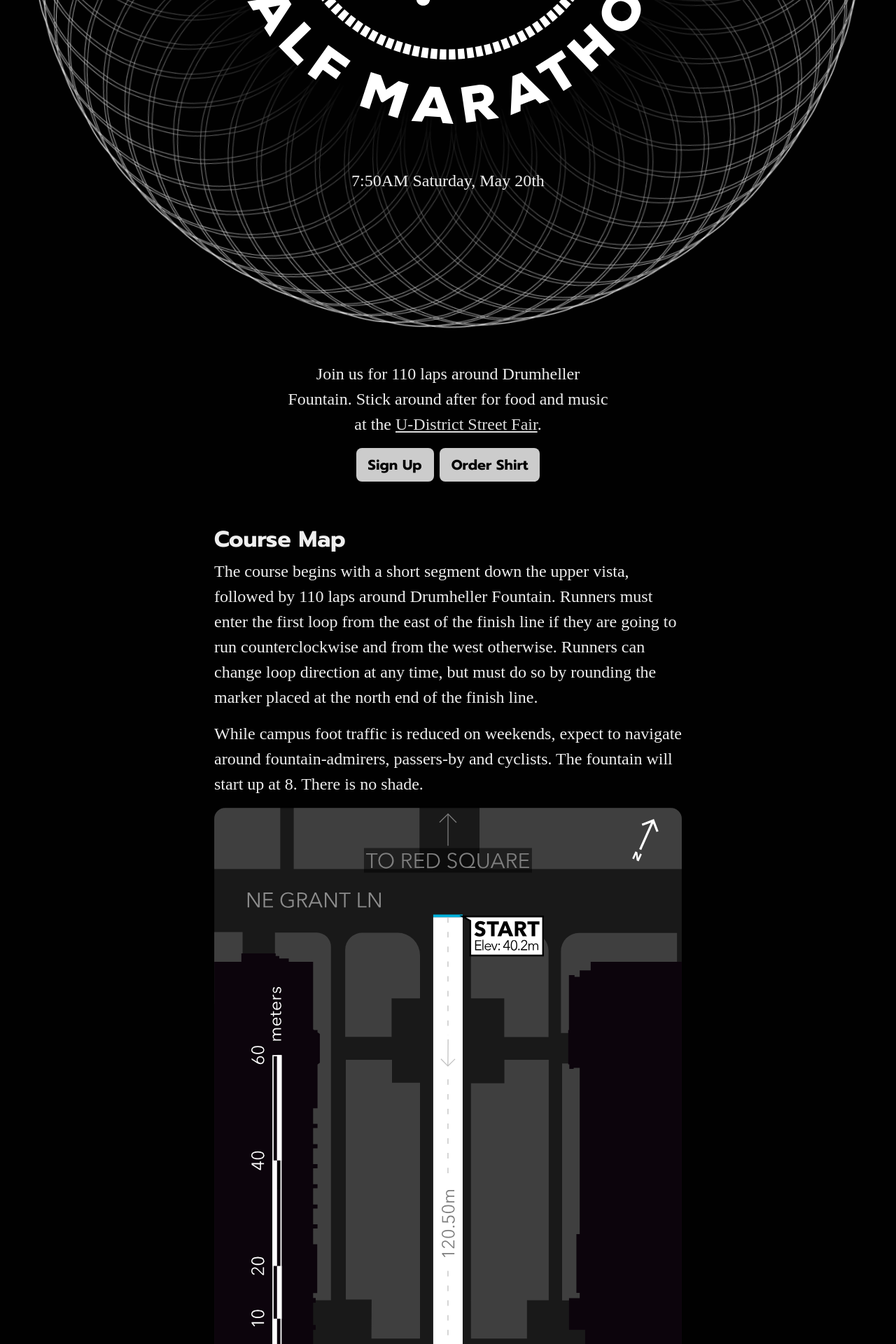
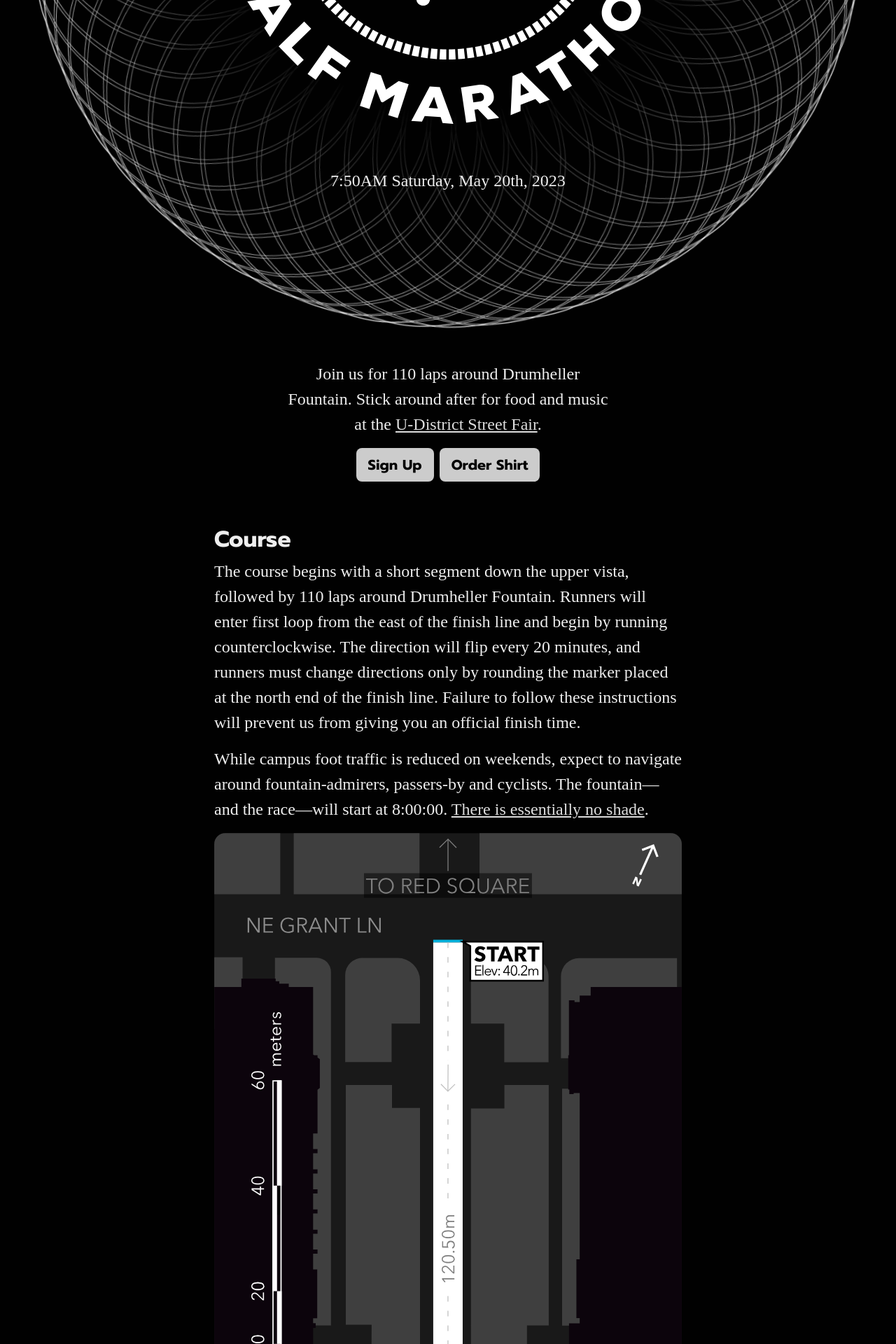
Before and after one commit to raceconditionrunning/raceconditionrunning.github.io, a Jekyll site: the page built from pages/drumheller-half-23.html, in a window 1280 px wide. Shown: the part 600-2520 px from the top of the page at 70% size. Built offline with Jekyll 4.4.1, drawn with Linux system fonts in a browser that asks for light colours; some web fonts are replaced; some of the changed text lies outside the part shown.

Commit message:
DHM procedures, FAQ updates

```diff
--- a/pages/drumheller-half-22.html
+++ b/pages/drumheller-half-22.html
@@ -267,7 +267,7 @@
 
 
         </header>
-        <p class="date">7:30AM Saturday, May 21st</p>
+        <p class="date">7:30AM Saturday, May 21st, 2022</p>
 
     </div>
 </section>
@@ -290,7 +290,7 @@
         <div class="alert alert-dark" role="alert">
             This event took place in 2022. Looking for <a href="{{ site.baseurl }}/dhm">a more recent Drumheller Half</a>?
         </div>
-        <h2>Course Map</h2>
+        <h2 id="course">Course</h2>
         <p>We will run on the concrete slab that encircles Drumheller Fountain. While campus foot traffic is reduced on weekends, you can still expect to navigate around fountain-admirers, passers-by and cyclists. The fountain will be on starting at 8. There is no shade.</p>
         <img src="{{ site.baseurl }}/img/dhm22/dhm-course-map.svg" />
     </div>
@@ -298,7 +298,7 @@
 
 <section>
     <div class="container">
-        <h2>FAQ</h2>
+        <h2 id="faq">FAQ</h2>
         <dl>
             <dt>Who can participate?</dt>
             <dd>Anyone in the CSE community.</dd>
--- a/pages/drumheller-half-23.html
+++ b/pages/drumheller-half-23.html
@@ -28,7 +28,6 @@
 
 </head>
 <style>
-
     body {
         color:#eee;
         background-color: #010101;
@@ -198,7 +197,10 @@
     h1, h2, h3, .hero-button {
         font-family: "Avenir Next", "Prompt", "Helvetica Neue", Helvetica, Arial, "Lucida Grande", sans-serif;
         font-weight: 700;
+    }
 
+    h3 {
+        font-weight: 500;
     }
 
     .hero-button {
@@ -335,7 +337,7 @@
 
 
         </header>
-        <p class="date">7:50AM Saturday, May 20th</p>
+        <p class="date">7:50AM Saturday, May 20th, 2023</p>
 
     </div>
 
@@ -357,9 +359,9 @@
 
 <section>
     <div class="container">
-        <h2>Course Map</h2>
-        <p>The course begins with a short segment down the upper vista, followed by 110 laps around Drumheller Fountain. Runners must enter the first loop from the east of the finish line if they are going to run counterclockwise and from the west otherwise. Runners can change loop direction at any time, but must do so by rounding the marker placed at the north end of the finish line.</p>
-        <p>While campus foot traffic is reduced on weekends, expect to navigate around fountain-admirers, passers-by and cyclists. The fountain will start up at 8. There is no shade.</p>
+        <h2 id="course">Course</h2>
+        <p>The course begins with a short segment down the upper vista, followed by 110 laps around Drumheller Fountain. Runners will enter first loop from the east of the finish line and begin by running counterclockwise. The direction will flip every 20 minutes, and runners must change directions only by rounding the marker placed at the north end of the finish line. Failure to follow these instructions will prevent us from giving you an official finish time.</p>
+        <p>While campus foot traffic is reduced on weekends, expect to navigate around fountain-admirers, passers-by and cyclists. The fountain—and the race—will start at 8:00:00. <a href="https://shademap.app/@47.65378,-122.3075,17.185z,1684335621728t,0b,0p,0m">There is essentially no shade</a>.</p>
         <img id="course-map" src="{{ site.baseurl }}/img/dhm23/dhm-course-map.svg" alt="A map of the course showing the start line 120.50m north of the fountain, followed by 110 laps of the 190.70m fountain loop.">
         <div class="cert-wrapper">
             <a class="usatf-certificate" href="https://certifiedroadraces.com/certificate/?type=m&id=2487">
@@ -377,19 +379,37 @@
 
 <section>
     <div class="container">
-        <h2>FAQ</h2>
+        <h2 id="race-day">Race Day Procedures</h2>
+        <ul>
+            <li>Bring a water bottle</li>
+            <li>Dress for sun and heat</li>
+            <li>Be at the start line at 7:50AM for brief course instructions and the start photo</li>
+        </ul>
+    </div>
+</section>
+
+<section>
+    <div class="container">
+        <h2 id="faq">FAQ</h2>
         <dl>
             <dt>Who can participate?</dt>
             <dd>Anyone in the CSE community.</dd>
             <dt>Do I need to bring anything?</dt>
-            <dd>Bring water and sunscreen. The forecast calls for sun and temperatures approaching 70°F by the end of the run. Please dress appropriately as there is no shade on the course.</dd>
-            <dt>How will you keep track of distance?</dt>
-            <dd><a href="{{ site.baseurl }}/dhm22">Last year</a> we ran as a group and counted laps out loud. We will have a couple <a href="https://en.wikipedia.org/wiki/Tally_counter">tally counters</a> available if you want mechanical assistance. GPS will clip the curve, so don't rely on it for more than a couple laps at a time.</dd>
+            <dd>Bring a water bottle. As of 10:00PM on 5/18 the forecast calls for partly cloudy skies and temperatures approaching 65°F by the end of the run. Please prepare appropriately as the course is <a href="https://shademap.app/@47.65378,-122.3075,17.185z,1684335621728t,0b,0p,0m">essentially without shade</a>.</dd>
+            <dt>How do we keep track of distance?</dt>
+            <dd>Count your laps. Use a running watch, if you're wearing one. Or we'll have a couple <a href="https://en.wikipedia.org/wiki/Tally_counter">tally counters</a> available if you want mechanical assistance. <a href="{{ site.baseurl }}/dhm22">Last year</a> we ran as a group and counted laps out loud. GPS will clip the curve, so don't rely on it for more than a couple laps at a time.</dd>
+            <dt>Will the course be crowded?</dt>
+            <dd>There is plenty of space. We are expecting around 20 participants, and only half plan to complete 13.1 miles. That being said, here is the course etiquette:
+                <ul>
+                    <li>Step to the outside of the course before stopping</li>
+                    <li>Groups: Do not run more than 3 abreast and yield the innermost lane around the fountain to faster runners</li>
+                    <li>Faster runners: Pass on the outside if you need to</li>
+                </ul>
+            </dd>
             <dt>Which direction do we run?</dt>
-            <dd>You should alternate directions during the run to balance the strain across your legs. Change directions only at the end of a lap and only by rounding the finish line marker.</dd>
+            <dd>The race will begin counterclockwise and alternate directions every 20 minutes to help balance the strain across your legs. Having the field run a single direction at a time will help us manage course congestion. Change directions only at the end of a lap and only by rounding the finish line marker.</dd>
             <dt>Do I have to run the whole thing?</dt>
-            <dd>No. You're welcome to come join for any number of laps. They don't have to be consecutive either! Here are some lap counts for common distances. Add a lap if not starting at the official start line.
-
+            <dd>No. You're welcome to come join for any number of laps. They don't have to be consecutive either! Here are some unofficial lap counts for common distances. Add a lap if not starting at the official start line.
             <table class="table table-sm ms-2 mt-2 mb-4">
                 <thead><tr><th scope="col">Distance</th><th scope="col">Laps</th></tr></thead>
                 <tbody>
@@ -398,8 +418,12 @@
                 <tr><td>10mi</td><td>84</td></tr>
                 </tbody>
             </table></dd>
+            <dt>Can I take breaks?</dt>
+            <dd>Yes. You can hang out at the aid station or any of the benches surrounding the course. You must continue running the lap in the same direction as when you stopped or the lap will not count. We recommend you start and stop only at the finish line so you can begin the next lap without this risk.</dd>
             <dt>How fast do I need to run?</dt>
             <dd>You should be able to complete your chosen distance in under 2.5 hours.</dd>
+            <dt>What if I'm late?</dt>
+            <dd>Run from the start line and join us! You must enter the course from "behind" the finish line in the direction that the field is running at the time you join. So, if we're running counter-clockwise, start your first loop by crossing over the finish line from the east, and otherwise from the west. Note that this event is <a href="https://www.runnersworld.com/training/a20793329/chip-time-vs-gun-time/">gun time</a> only.</dd>
         </dl>
     </div>
 </section>
```
